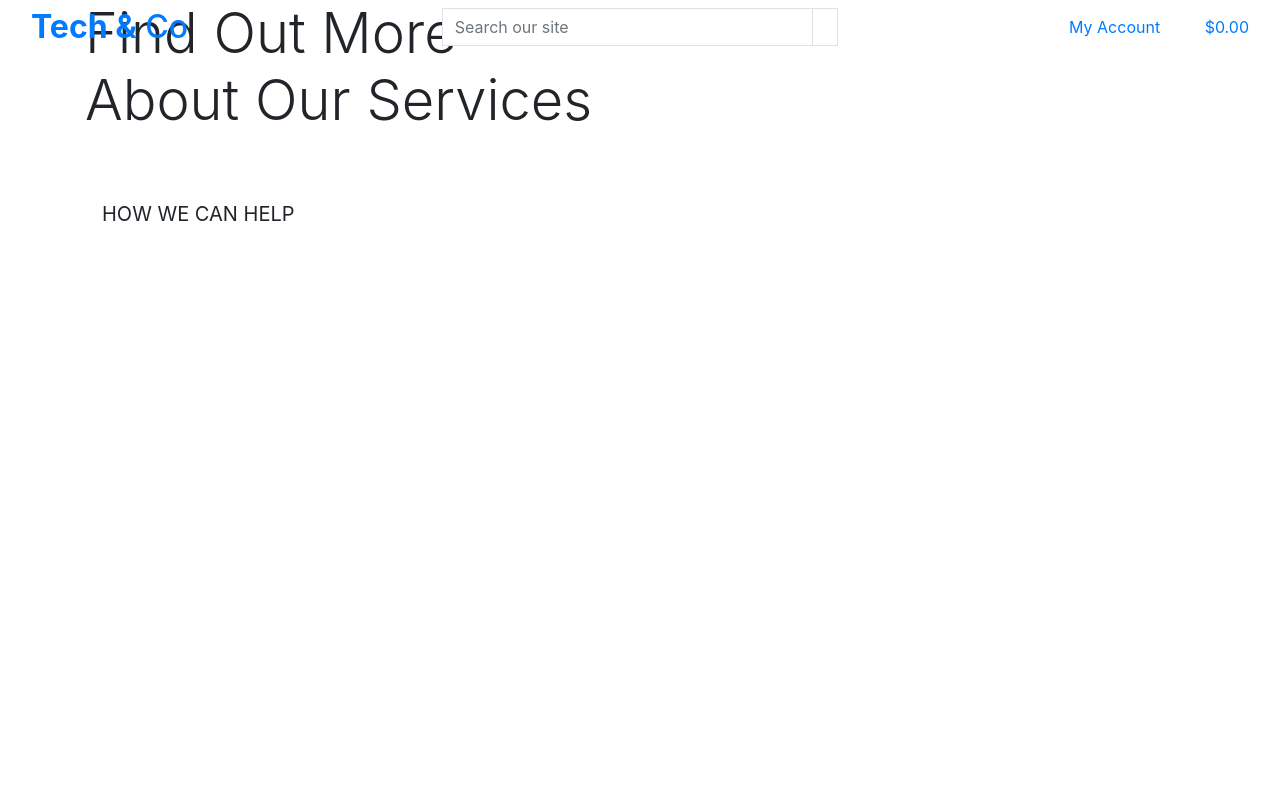
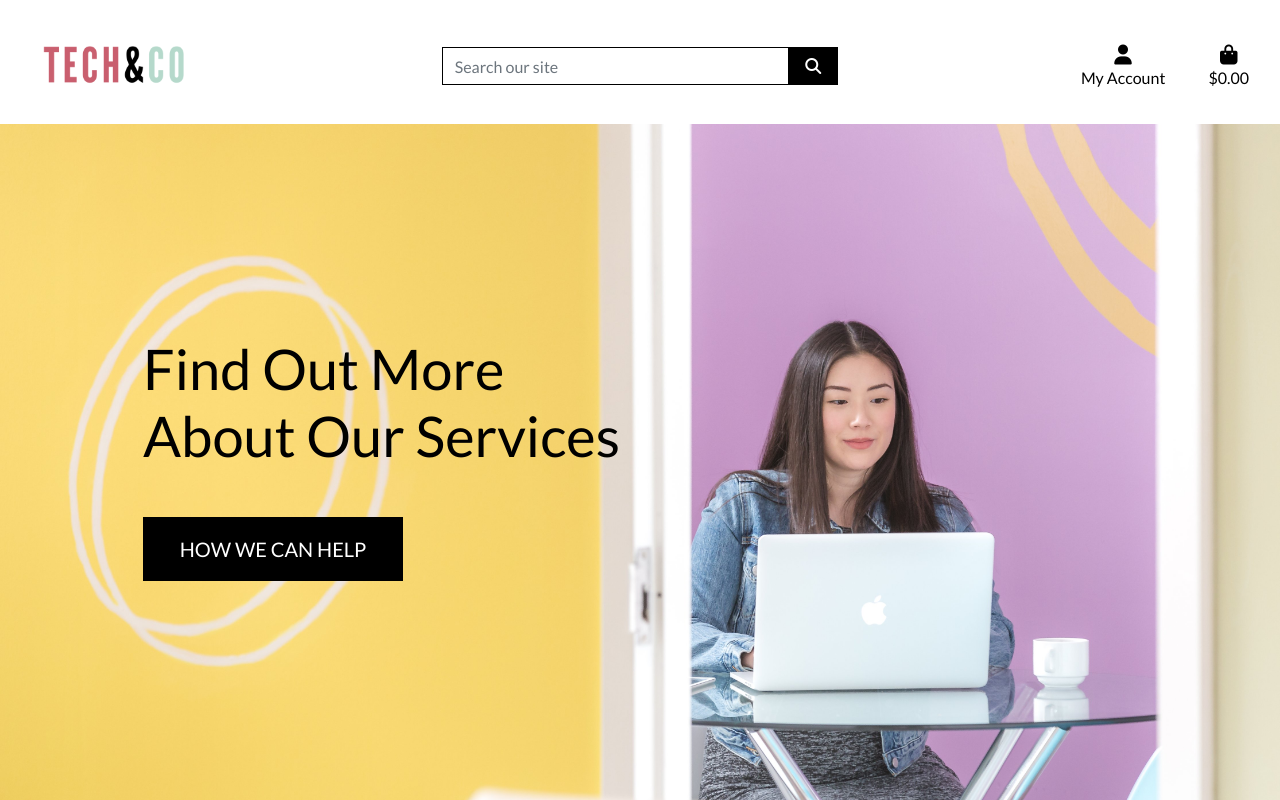
Before and after one commit to aleesang/milestone-project-final, a Django app: page / in a window 1280 px wide. Run offline with Django 3.2, Linux system fonts and the light colour scheme; the visitor is signed in with stand-in values (Sample User, id 1); some libraries are stand-ins or nearby versions.

Commit message:
amended css

```diff
--- a/static/css/base.css
+++ b/static/css/base.css
@@ -3,7 +3,7 @@ html {
 }
 
 body {
-    background: url('/media/homepage_background_cropped.jpg') no-repeat center center fixed;
+    background: url('/media/techncohomebanner.jpg') no-repeat center center fixed;
     background-size: cover;
     height: calc(100vh - 164px);
     color: #555;
@@ -17,10 +17,6 @@ body {
     justify-content: center;
     height: 1.5rem;
     width: 1.5rem;
-}
-
-.logo-font {
-    text-transform: uppercase;
 }
 
 .main-logo-link {
--- a/templates/base.html
+++ b/templates/base.html
@@ -15,12 +15,15 @@
 
     {% block corecss %}
         <link rel="stylesheet" href="https://stackpath.bootstrapcdn.com/bootstrap/4.4.1/css/bootstrap.min.css" integrity="sha384-Vkoo8x4CGsO3+Hhxv8T/Q5PaXtkKtu6ug5TOeNV6gBiFeWPGFN9MuhOf23Q9Ifjh" crossorigin="anonymous">
+        <link rel="stylesheet" href="https://fonts.googleapis.com/css?family=Lato&display=swap">
+        <link rel="stylesheet" href="{% static 'css/base.css' %}">
     {% endblock %}
 
     {% block extra_css %}
     {% endblock %}
 
     {% block corejs %}
+        <script src="https://kit.fontawesome.com/e9c73d7092.js" crossorigin="anonymous"></script>
         <script src="https://code.jquery.com/jquery-3.4.1.slim.min.js" integrity="sha384-J6qa4849blE2+poT4WnyKhv5vZF5SrPo0iEjwBvKU7imGFAV0wwj1yYfoRSJoZ+n" crossorigin="anonymous"></script>
         <script src="https://cdn.jsdelivr.net/npm/popper.js@1.16.0/dist/umd/popper.min.js" integrity="sha384-Q6E9RHvbIyZFJoft+2mJbHaEWldlvI9IOYy5n3zV9zzTtmI3UksdQRVvoxMfooAo" crossorigin="anonymous"></script>
         <script src="https://stackpath.bootstrapcdn.com/bootstrap/4.4.1/js/bootstrap.min.js" integrity="sha384-wfSDF2E50Y2D1uUdj0O3uMBJnjuUD4Ih7YwaYd1iqfktj0Uod8GCExl3Og8ifwB6" crossorigin="anonymous"></script>
@@ -31,12 +34,12 @@
 
     <title>Tech & Co {% block extra_title %}{% endblock %}</title>
   </head>
-  <body>
-     <header class="container-fluid fixed-top">
-        <div class="row">
+<body>
+    <header class="container-fluid fixed-top">
+        <div id="topnav" class="row bg-white pt-lg-2 d-none d-lg-flex">
             <div class="col-12 col-lg-4 my-auto py-1 py-lg-0 text-center text-lg-left">
                 <a href="{% url 'home' %}" class="nav-link main-logo-link">
-                    <h2 class="logo-font text-black my-0"><strong>Tech &</strong> Co</h2>
+                    <img src="media/TECH&COLOGO.png" height="100" alt="">
                 </a>
             </div>
             <div class="col-12 col-lg-4 my-auto py-1 py-lg-0">
@@ -65,7 +68,7 @@
                         <div class="dropdown-menu border-0" aria-labelledby="user-options">
                             {% if request.user.is_authenticated %}
                                 {% if request.user.is_superuser %}
-                                    <a href="" class="dropdown-item">Product Management</a>
+                                    <a href="" class="dropdown-item">Member Dashboard</a>
                                 {% endif %}
                                 <a href="" class="dropdown-item">My Profile</a>
                                 <a href="{% url 'account_logout' %}" class="dropdown-item">Logout</a>
```
